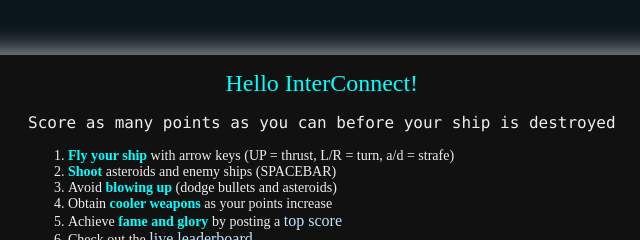
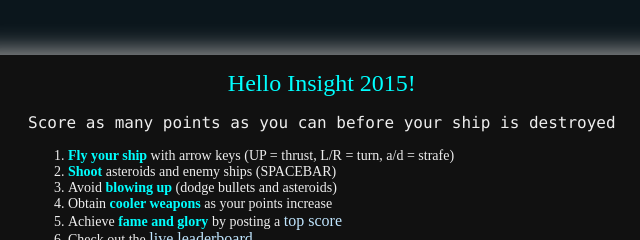
Before and after one commit to skaegi/starfighter, a website: page public/index.html in a window 1280 px wide. Shown: the top 240 px of the page, 318-958 px from the left. Drawn offline with Linux system fonts and the light colour scheme.

```diff
--- a/public/index.html
+++ b/public/index.html
@@ -88,7 +88,7 @@
                 </div>
             </div>
 			<div id="enterName" style="display: none;" class="ui-content popup">
-				<center><h2 style="color: #0ff">Hello InterConnect!</h2></center>
+				<center><h2 style="color: #0ff">Hello Insight 2015!</h2></center>
 				<blockquote style="font-family: Consolas, 'Lucida Sans Unicode', 'Lucida Grande', sans-serif">Score as many points as you can before your ship is destroyed</blockquote>
 				<blockquote id="directions">
 					<ol>
```
Also changed, not shown: README.md.
